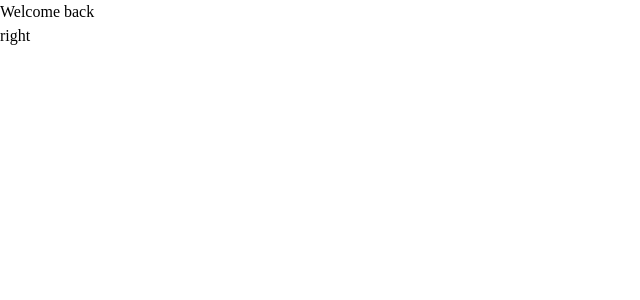
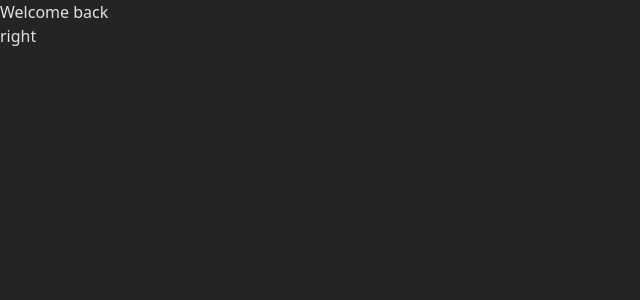
Before and after one commit to CSC105-2024/CSC105-hackathon-G14-RespectfullyRude, a React (Vite) app in the folder respectfully-rude-frontend/: page / in a window 1280 px wide. Shown: the top 300 px of the page, without its empty margins (0-640 px from the left). Built offline with nearby package versions, Linux system fonts and the light colour scheme.

Commit message:
setting environment

```diff
--- a/respectfully-rude-frontend/src/index.css
+++ b/respectfully-rude-frontend/src/index.css
@@ -1,5 +1,143 @@
-@import 'tailwindcss';
+@import "tailwindcss";
+@import "tw-animate-css";
+
+@custom-variant dark (&:is(.dark *));
 
 :root {
-  --color-primary: #FEA233;
+  --color-primary: #7fb685; /* Soft green-teal */
+  --color-secondary: #57976a; /* Muted green */
+  --color-bar: #22c55e; /* Vivid green */
+  --color-background: #dcfce7; /* Pale green background */
+  --color-surface: #b3efc8; /* Light mint surface */
+  --color-nav: #427a56;
+  --color-error: #ef4444; /* Bright red for errors */
+  --color-alert: #a12719; /* Deep red for warnings/alerts */
+  --color-muted: #ffe4df; /* Soft peach for muted UI or backgrounds */
+  --color-pale: #f0f9f1;
+
+  font-family: system-ui, Avenir, Helvetica, Arial, sans-serif;
+  line-height: 1.5;
+  font-weight: 400;
+
+  color-scheme: light dark;
+  color: rgba(255, 255, 255, 0.87);
+  background-color: #242424;
+
+  font-synthesis: none;
+  text-rendering: optimizeLegibility;
+  -webkit-font-smoothing: antialiased;
+  -moz-osx-font-smoothing: grayscale;
+  --radius: 0.625rem;
+  --background: oklch(1 0 0);
+  --foreground: oklch(0.145 0 0);
+  --card: oklch(1 0 0);
+  --card-foreground: oklch(0.145 0 0);
+  --popover: oklch(1 0 0);
+  --popover-foreground: oklch(0.145 0 0);
+  --primary: oklch(0.205 0 0);
+  --primary-foreground: oklch(0.985 0 0);
+  --secondary: oklch(0.97 0 0);
+  --secondary-foreground: oklch(0.205 0 0);
+  --muted: oklch(0.97 0 0);
+  --muted-foreground: oklch(0.556 0 0);
+  --accent: oklch(0.97 0 0);
+  --accent-foreground: oklch(0.205 0 0);
+  --destructive: oklch(0.577 0.245 27.325);
+  --border: oklch(0.922 0 0);
+  --input: oklch(0.922 0 0);
+  --ring: oklch(0.708 0 0);
+  --chart-1: oklch(0.646 0.222 41.116);
+  --chart-2: oklch(0.6 0.118 184.704);
+  --chart-3: oklch(0.398 0.07 227.392);
+  --chart-4: oklch(0.828 0.189 84.429);
+  --chart-5: oklch(0.769 0.188 70.08);
+  --sidebar: oklch(0.985 0 0);
+  --sidebar-foreground: oklch(0.145 0 0);
+  --sidebar-primary: oklch(0.205 0 0);
+  --sidebar-primary-foreground: oklch(0.985 0 0);
+  --sidebar-accent: oklch(0.97 0 0);
+  --sidebar-accent-foreground: oklch(0.205 0 0);
+  --sidebar-border: oklch(0.922 0 0);
+  --sidebar-ring: oklch(0.708 0 0);
 }
+
+@theme inline {
+  --radius-sm: calc(var(--radius) - 4px);
+  --radius-md: calc(var(--radius) - 2px);
+  --radius-lg: var(--radius);
+  --radius-xl: calc(var(--radius) + 4px);
+  --color-background: var(--background);
+  --color-foreground: var(--foreground);
+  --color-card: var(--card);
+  --color-card-foreground: var(--card-foreground);
+  --color-popover: var(--popover);
+  --color-popover-foreground: var(--popover-foreground);
+  --color-primary: var(--primary);
+  --color-primary-foreground: var(--primary-foreground);
+  --color-secondary: var(--secondary);
+  --color-secondary-foreground: var(--secondary-foreground);
+  --color-muted: var(--muted);
+  --color-muted-foreground: var(--muted-foreground);
+  --color-accent: var(--accent);
+  --color-accent-foreground: var(--accent-foreground);
+  --color-destructive: var(--destructive);
+  --color-border: var(--border);
+  --color-input: var(--input);
+  --color-ring: var(--ring);
+  --color-chart-1: var(--chart-1);
+  --color-chart-2: var(--chart-2);
+  --color-chart-3: var(--chart-3);
+  --color-chart-4: var(--chart-4);
+  --color-chart-5: var(--chart-5);
+  --color-sidebar: var(--sidebar);
+  --color-sidebar-foreground: var(--sidebar-foreground);
+  --color-sidebar-primary: var(--sidebar-primary);
+  --color-sidebar-primary-foreground: var(--sidebar-primary-foreground);
+  --color-sidebar-accent: var(--sidebar-accent);
+  --color-sidebar-accent-foreground: var(--sidebar-accent-foreground);
+  --color-sidebar-border: var(--sidebar-border);
+  --color-sidebar-ring: var(--sidebar-ring);
+}
+
+.dark {
+  --background: oklch(0.145 0 0);
+  --foreground: oklch(0.985 0 0);
+  --card: oklch(0.205 0 0);
+  --card-foreground: oklch(0.985 0 0);
+  --popover: oklch(0.205 0 0);
+  --popover-foreground: oklch(0.985 0 0);
+  --primary: oklch(0.922 0 0);
+  --primary-foreground: oklch(0.205 0 0);
+  --secondary: oklch(0.269 0 0);
+  --secondary-foreground: oklch(0.985 0 0);
+  --muted: oklch(0.269 0 0);
+  --muted-foreground: oklch(0.708 0 0);
+  --accent: oklch(0.269 0 0);
+  --accent-foreground: oklch(0.985 0 0);
+  --destructive: oklch(0.704 0.191 22.216);
+  --border: oklch(1 0 0 / 10%);
+  --input: oklch(1 0 0 / 15%);
+  --ring: oklch(0.556 0 0);
+  --chart-1: oklch(0.488 0.243 264.376);
+  --chart-2: oklch(0.696 0.17 162.48);
+  --chart-3: oklch(0.769 0.188 70.08);
+  --chart-4: oklch(0.627 0.265 303.9);
+  --chart-5: oklch(0.645 0.246 16.439);
+  --sidebar: oklch(0.205 0 0);
+  --sidebar-foreground: oklch(0.985 0 0);
+  --sidebar-primary: oklch(0.488 0.243 264.376);
+  --sidebar-primary-foreground: oklch(0.985 0 0);
+  --sidebar-accent: oklch(0.269 0 0);
+  --sidebar-accent-foreground: oklch(0.985 0 0);
+  --sidebar-border: oklch(1 0 0 / 10%);
+  --sidebar-ring: oklch(0.556 0 0);
+}
+
+@layer base {
+  * {
+    @apply border-border outline-ring/50;
+  }
+  body {
+    @apply bg-background text-foreground;
+  }
+}
```
Also changed, not shown: respectfully-rude-frontend/src/components/ui/button.jsx (added, +55 -0 lines).
